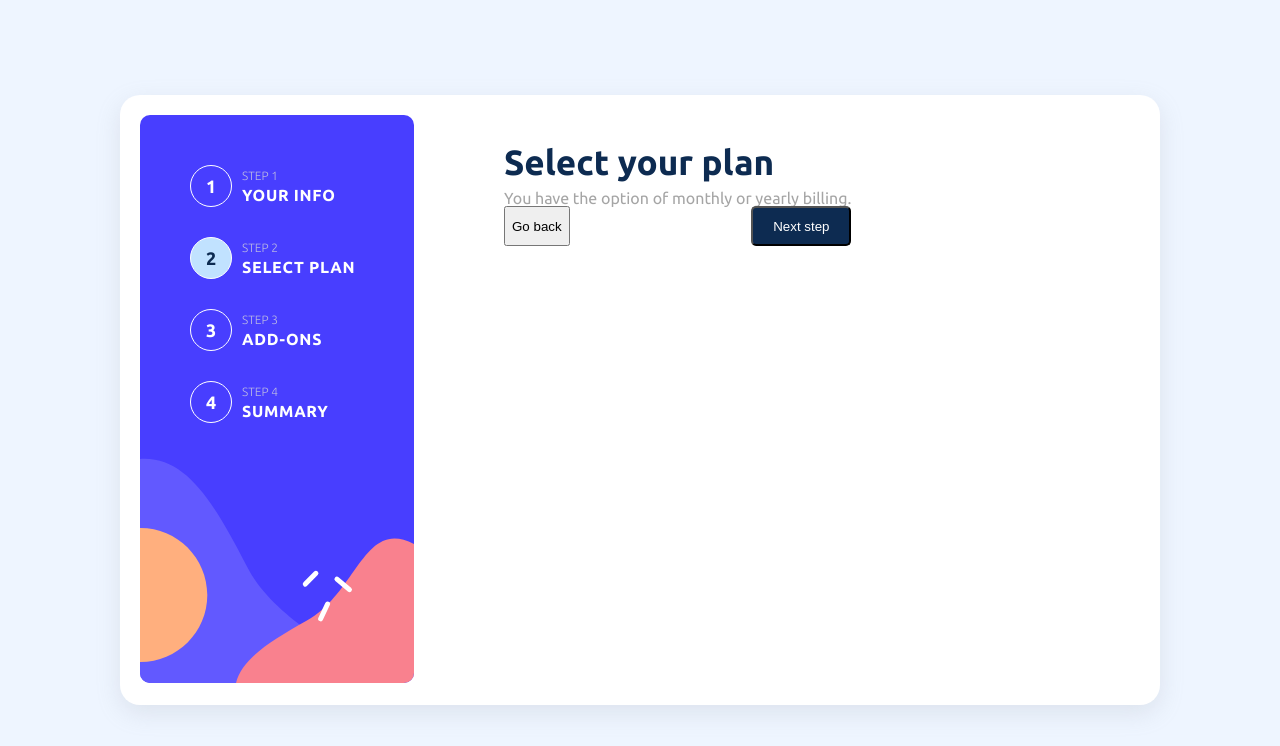
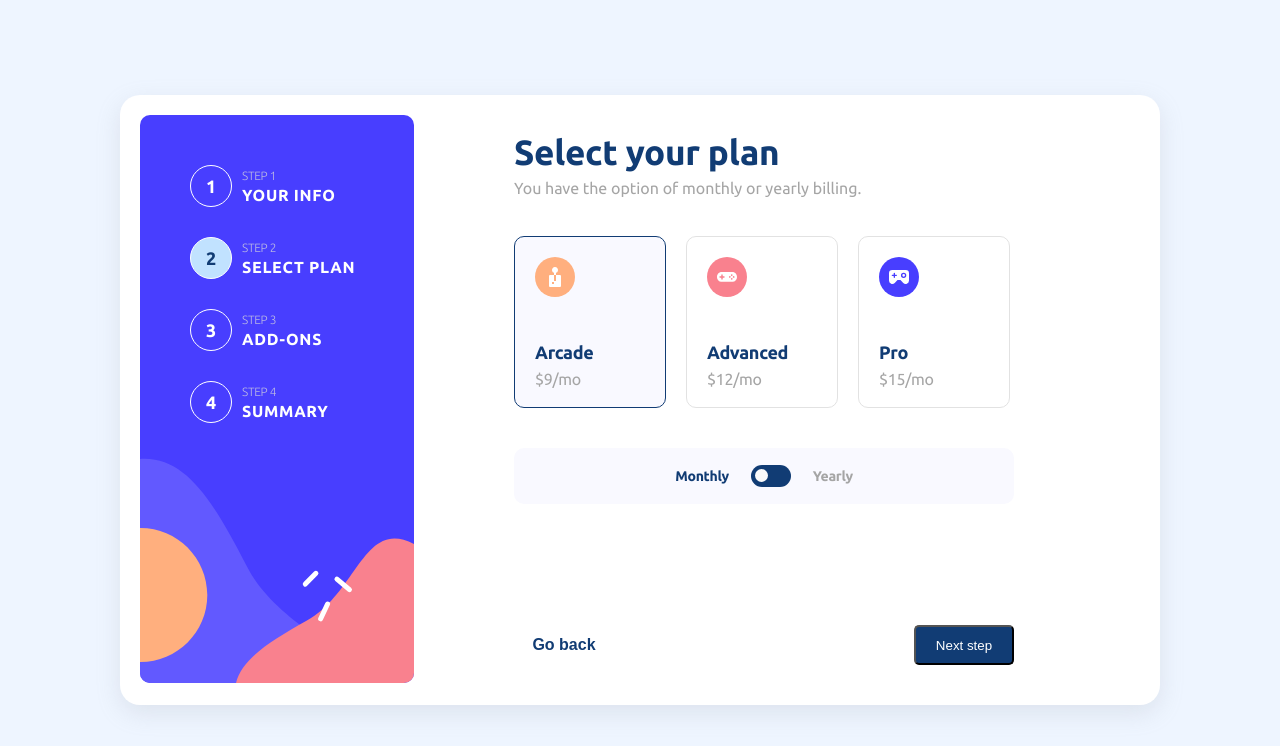
Before and after one commit to AnaSMatos/multi-step-form, a React (Create React App) app: page / in a window 1280 px wide. Both pictures are taken after a click on the button "Next step". Shown: the top 746 px of the page. Built offline with nearby package versions, Linux system fonts and the light colour scheme.

Commit message:
feat: add plan selection layout and functions

```diff
--- a/package.json
+++ b/package.json
@@ -3,6 +3,10 @@
   "version": "0.1.0",
   "private": true,
   "dependencies": {
+    "@emotion/react": "^11.14.0",
+    "@emotion/styled": "^11.14.0",
+    "@mui/material": "^6.2.0",
+    "@mui/styled-engine-sc": "^6.2.0",
     "react": "^18.3.1",
     "react-dom": "^18.3.1",
     "react-scripts": "5.0.1",
--- a/src/components/Footer/styles.js
+++ b/src/components/Footer/styles.js
@@ -1,10 +1,14 @@
 import styled from "styled-components";
 
 export const FooterStyle = styled.div`
+    position: absolute;
     width: 100%;
+    bottom: 20px;
     display: flex;
-    justify-content: space-between;
-    .next-step {
+    .next-step{
+        margin-left: auto;
+    }
+    .next-step, .go-back{
         width: 100px;
         height: 40px;
         border-radius: 5px;
@@ -15,4 +19,11 @@ export const FooterStyle = styled.div`
         justify-content: center;
         cursor: pointer;
     }
+    .go-back{
+       border: none;
+       background: none;
+       color: var(--font-primary);
+       font-weight: bold;
+       font-size: 16px;
+    }
 `;
--- a/src/components/Form/styles.js
+++ b/src/components/Form/styles.js
@@ -9,7 +9,7 @@ export const FormStyle = styled.div`
     background-color: var(--primary-color);
     .form-container {
         display: flex;
-        gap: 60px;
+        gap: 100px;
         padding: 20px;
         background-color: var(--font-white);
         width: 1000px;
@@ -18,6 +18,8 @@ export const FormStyle = styled.div`
         box-shadow: rgba(149, 157, 165, 0.2) 0px 8px 24px;
     }
     .form-section {
-        padding: 30px;
+        position: relative;
+        width: 50%;
+        padding: 20px 0;
     }
 `;
--- a/src/components/SelectPlan/index.jsx
+++ b/src/components/SelectPlan/index.jsx
@@ -1,10 +1,66 @@
 import { SelectPlanStyle } from "./styles";
 import SectionTitle from "../../design/SectionTitle";
+import { useState } from "react";
+import CustomSwitch from "../../design/CustomSwitch";
+import arcade from "../../assets/images/icon-arcade.svg";
+import advanced from "../../assets/images/icon-advanced.svg";
+import pro from "../../assets/images/icon-pro.svg";
+
+const plans = [
+    {id: 0, iconName: arcade, title: "Arcade", price: "$9/mo", priceValue: 9},
+    {id: 1, iconName: advanced, title: "Advanced", price: "$12/mo", priceValue: 12},
+    {id: 2, iconName: pro, title: "Pro", price: "$15/mo", priceValue: 15},
+]
+
+const Plan = ({iconName, title, price, selected, onSelect}) => {
+    return (
+        <div className={`plan ${selected && "selected"}`} onClick={onSelect}>
+            <img src={iconName} alt="Plan Icon"/>
+            <div className="plan-info">
+                <span className="plan-title">{title}</span>
+                <span className="plan-price">{price}</span>
+            </div>
+        </div>
+    )
+};
 
 export default function SelectPlan () {
+    const [selectedOptions, setSelectedOptions] = useState({
+        plan: plans[0],
+        billing: "monthly"
+    });
+
+    const selectPlan = (plan) => setSelectedOptions({...selectedOptions, plan});
+
+    const selectBilling = (billing) => setSelectedOptions({...selectedOptions, billing});
+
+    const isBillingYearly = selectedOptions.billing === "yearly";
+
     return (
         <SelectPlanStyle>
             <SectionTitle title="Select your plan" instructions="You have the option of monthly or yearly billing."/>
+            <div className="plans-container">
+                {plans.map((plan, index) => (
+                    <Plan
+                        key={plan.title}
+                        iconName={plan.iconName}
+                        title={plan.title}
+                        price={plan.price}
+                        selected={selectedOptions.plan.id === index}
+                        onSelect={() => selectPlan(plan)}
+                    />
+                ))}
+            </div>
+            <div className="billing-options">
+                <span className={isBillingYearly ? "" : "selected"}>Monthly</span>
+                <CustomSwitch
+                    defaultChecked={false}
+                    color="primary"
+                    inputProps={{ 'aria-label': 'controlled' }}
+                    onChange={(e) => selectBilling(e.target.checked ? "yearly" : "monthly")}
+                />
+                <span className={isBillingYearly ? "selected" : ""}>Yearly</span>
+            </div>
         </SelectPlanStyle>
     );
 }
--- a/src/components/SelectPlan/styles.js
+++ b/src/components/SelectPlan/styles.js
@@ -1,3 +1,64 @@
 import styled from "styled-components";
 
-export const SelectPlanStyle = styled.div``;
+export const SelectPlanStyle = styled.div`
+    .plans-container{
+        display: flex;
+        gap: 20px;
+        margin: 40px 0;
+    }
+    .plan{
+        border: 1px solid var(--font-extra-muted);
+        border-radius: 10px;
+        padding: 20px;
+        display: flex;
+        flex-direction: column;
+        justify-content: space-between;
+        gap: 20px;
+        cursor: pointer;
+        width: 110px;
+        height: 130px;
+        img{
+            width: 40px;
+        }
+        &.selected{
+            border: 1px solid var(--font-primary);
+            background-color: var(--light-blue-background);
+        }
+        &:hover{
+            border: 1px solid var(--font-primary);
+        }
+    }
+    .plan-title{
+        font-weight: bold;
+        font-size: 18px;
+        color: var(--font-primary);
+    }
+    .plan-price{
+        color: var(--font-muted);
+        font-weight: semi-bold;
+    }
+    .plan-info{
+        display: flex;
+        flex-direction: column;
+        gap: 10px;
+    }
+    .billing-options{
+        background-color: var(--light-blue-background);
+        border-radius: 10px;
+        padding: 10px;
+        display: flex;
+        justify-content: center;
+        align-items: center;
+        gap: 15px;
+        color: var(--font-muted);
+        font-weight: 600;
+        font-size: 14px;
+        span {
+            transition: all 0.2s ease-in-out;
+        }
+        .selected{
+            color: var(--font-primary);
+        }
+    }
+
+`;
--- /dev/null
+++ b/src/design/CustomSwitch/index.jsx
@@ -0,0 +1,41 @@
+import React from "react";
+import Switch from "@mui/material/Switch";
+import { styled } from "@mui/material/styles";
+
+const CustomSwitchStyle = styled(Switch)(({ theme }) => ({
+  width: 54,
+  height: 36,
+  padding: 7,
+  "& .MuiSwitch-switchBase": {
+    paddingTop: 11,
+    paddingLeft: 11,
+    "&.Mui-checked": {
+      transform: "translateX(17px)",
+      color: "#fff",
+      "& + .MuiSwitch-track": {
+        backgroundColor: "var(--font-primary)",
+        opacity: 1,
+      },
+    },
+  },
+  "& .MuiSwitch-thumb": {
+    width: 13,
+    height: 13,
+    backgroundColor: "#fafafa",
+    boxShadow: "none",
+  },
+  "& .MuiSwitch-track": {
+    borderRadius: 36 / 2,
+    backgroundColor: "var(--font-primary)",
+    opacity: 1,
+    transition: theme.transitions.create(["background-color"]),
+  },
+}));
+
+export default function CustomSwitch(props) {
+  return (
+    <div>
+      <CustomSwitchStyle {...props} />
+    </div>
+  );
+}
--- a/src/index.css
+++ b/src/index.css
@@ -1,15 +1,17 @@
 :root {
   --primary-color: #EEF5FF;
-  --font-primary: #0D2B51;
+  --font-primary: #113c74;
   --font-muted: #a5a5a5;
   --font-extra-muted: rgba(219, 219, 219, 0.8);
   --font-white: #FFFFFF;
   --alert: #D86479;
   --button: #174A8B;
   --step-background: #C1E2FF;
+  --light-blue-background: #f9f9ff;
 }
 
 body {
   font-family: 'Ubuntu', sans-serif;
   background-color: var(--primary-color);
+  letter-spacing: -0.3px;
 }
```
Also changed, not shown: 1 other file (tests, documents, lock files or other folders).
